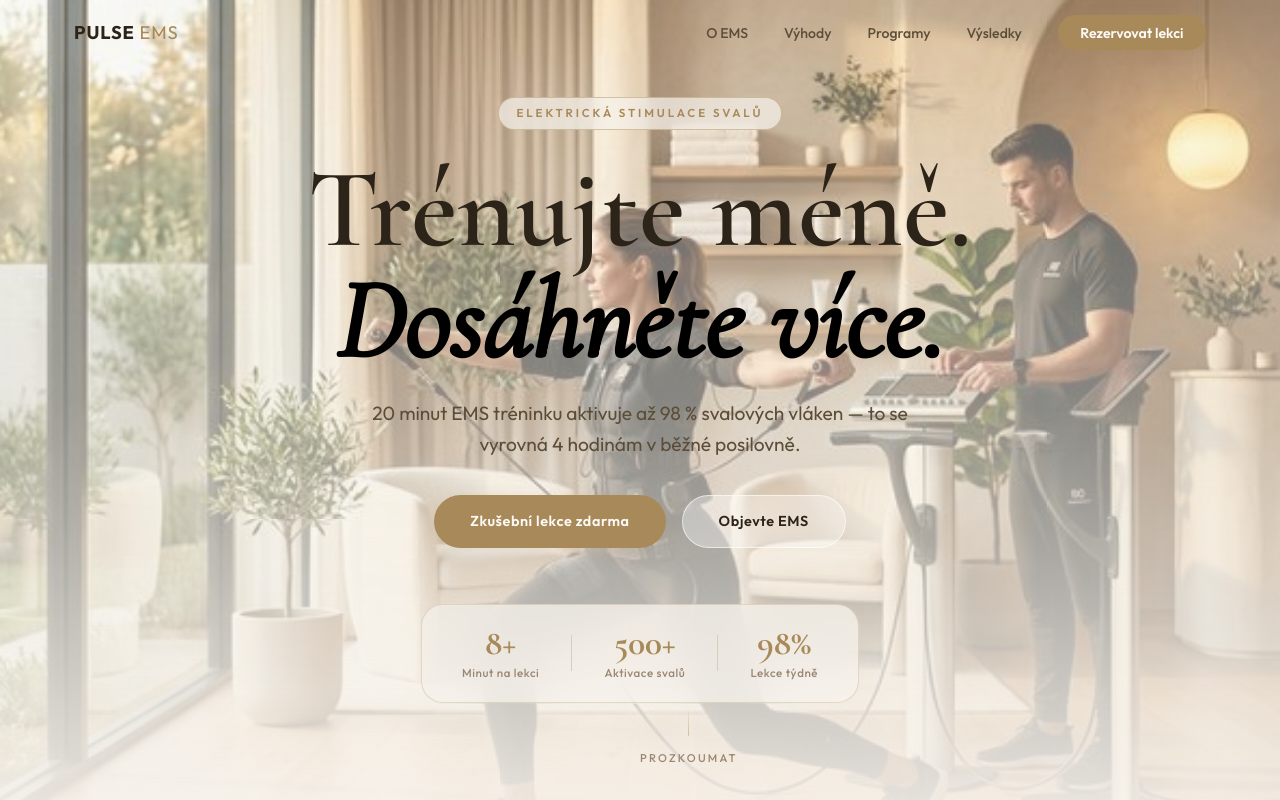
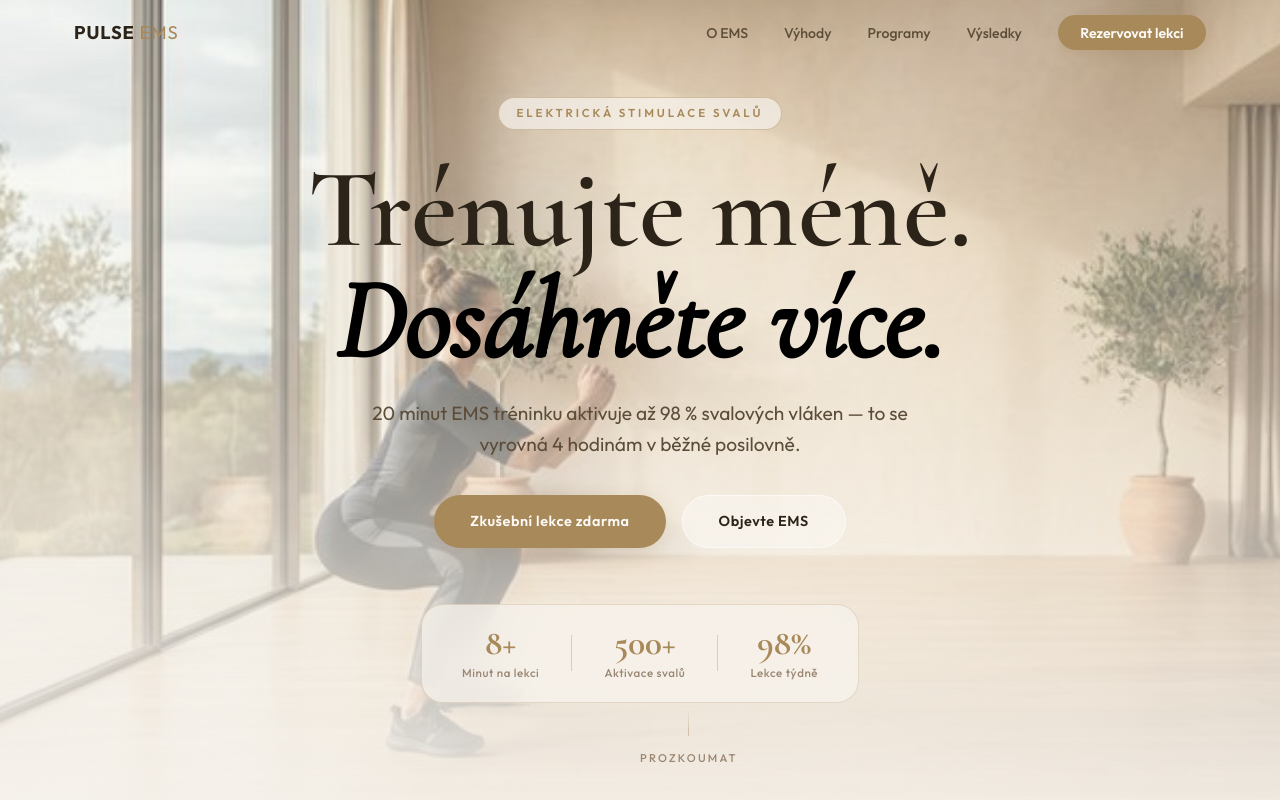
Before and after one commit to andreafriedrichova1-cell/ems, a plain HTML site: page index.html in a window 1280 px wide. Shown: the top 800 px of the page. Drawn offline with nearby package versions, Linux system fonts and the light colour scheme.

Commit message:
Update hero background image with wireless EMS suit

```diff
--- a/styles.css
+++ b/styles.css
@@ -385,7 +385,7 @@
 .hero-bg {
   position: absolute;
   inset: 0;
-  background-image: url('ems_hero.png');
+  background-image: url('ems_hero_bg.png');
   background-size: cover;
   background-position: center;
   transform: scale(1.05);
```
Also changed, not shown: ems_hero_bg.png (added).
